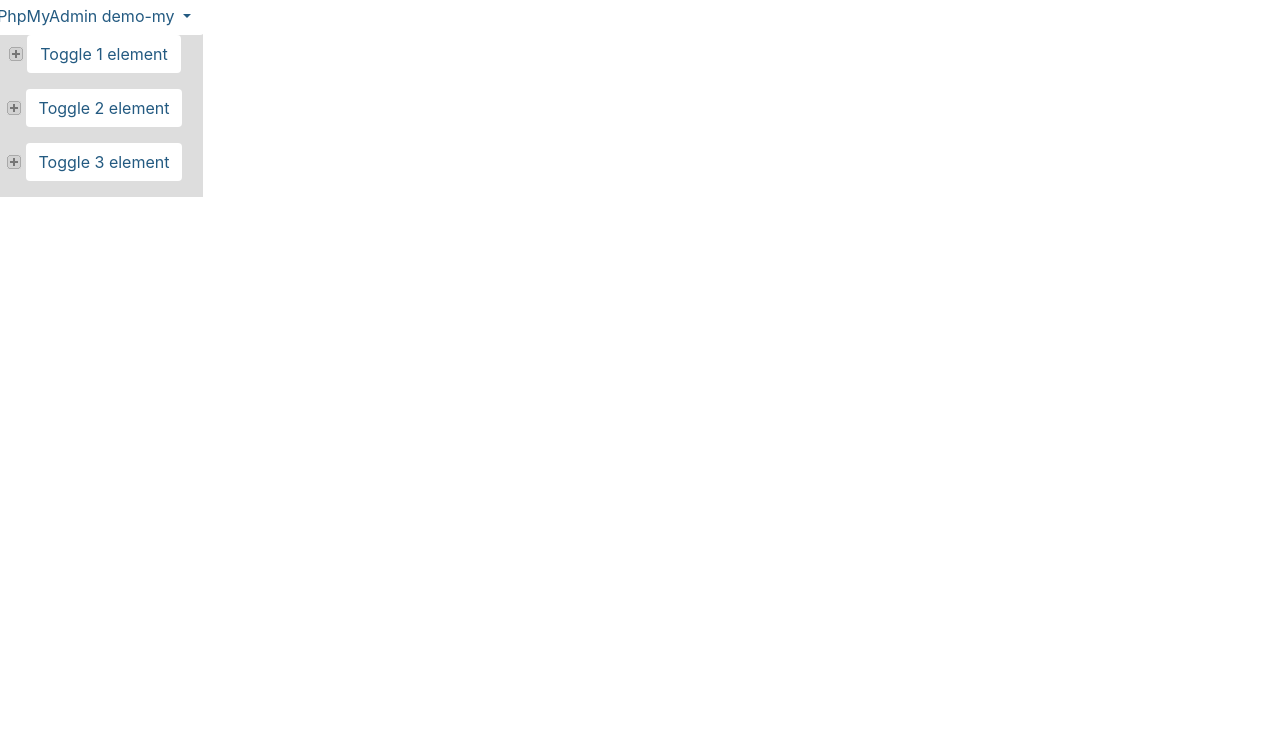
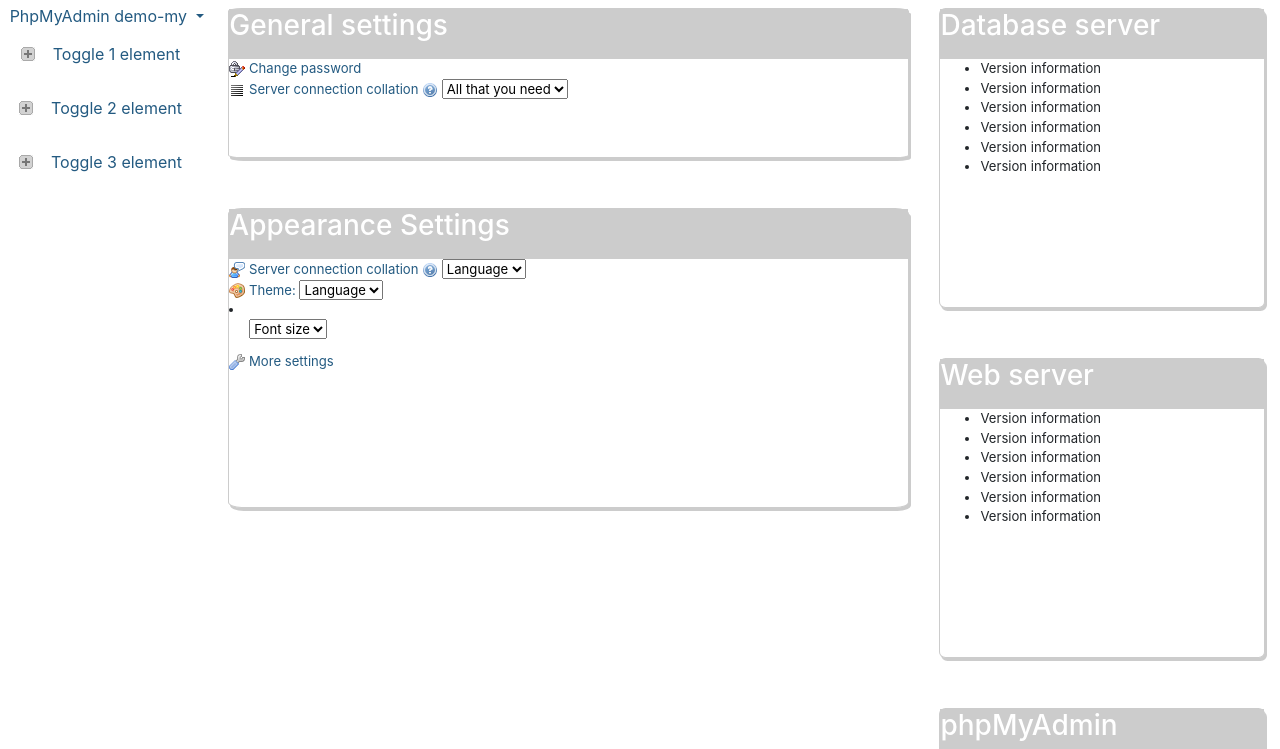
Before and after one commit to hyanhyan/PhpMyadminproject, a plain HTML site: page index.html in a window 1280 px wide. Shown: the part 85-834 px from the top of the page. Before the commit the page ends 800 px from the top, so only its background shows below. Drawn offline with nearby package versions, Linux system fonts and the light colour scheme.

Commit message:
more changes

```diff
--- a/index.html
+++ b/index.html
@@ -9,7 +9,7 @@
     <link rel="stylesheet" href="style.css">
 </head>
 <body>
-<div class="container-fluld">
+<div class="container-fluid">
 <div class="row">
 <div class="col-lg-2 px-0">
     <div class="d-flex flex-column align-items-center #ddd">
@@ -43,6 +43,7 @@
                 <div class="collapse multi-collapse inner" id="multiCollapseExample1">
                     <p>
                         <img src="img/b_plus.png" class="12" data-toggle="collapse" href="#multiCollapseExample11" aria-expanded="true" aria-controls="multiCollapseExample11" alt="" width="16px" height="16px">
+                        <img src="img/s_db.png">
                         <a class="btn btn" data-toggle="collapse" href="#multiCollapseExample11" role="button"
                           aria-expanded="true" aria-controls="multiCollapseExample1.1">Toggle 1.1 element</a></p>
                     <div class="row">
@@ -107,7 +108,7 @@
         </div>
     </div>
 </div>
-    <div class="col-lg-10 px-0">
+    <div class="col-lg-10">
         <div class="d-flex flex-row">
             <nav class="w-100">
             <ul class="nav-menu">
@@ -142,9 +143,127 @@
             </ul>
         </nav>
         </div>
+        <div class="row">
+            <div class="col-8">
+             <div class="general">
+                 <div class="gen1">
+                     <div class="child">
+                         <h3>General settings</h3>
+                     </div>
+                     <img src="img/s_passwd.png"  alt="" width="16px" height="16px">
+                         <a href="#">Change password</a>
+                     <br>
+                     <img src="img/s_asci.png"  alt="" width="16px" height="16px">
+                     <a href="#">Server connection collation</a>
+                     <img src="img/b_docs.png"  alt="" width="16px" height="16px">
+                     <select>
+                         <option>
+                             All that you need
+                         </option>
+                         <option>
+                             All
+                         </option>
+                     </select>
+                 </div>
+                     <div class="gen2">
+                         <div class="child">
+                        <h3>Appearance Settings</h3>
+                     </div>
+                         <img src="img/s_lang.png"  alt="" width="16px" height="16px">
+                         <a href="#">Server connection collation</a>
+                         <img src="img/b_docs.png"  alt="" width="16px" height="16px">
+                         <select>
+                             <option>
+                                 Language
+                             </option>
+                             <option>
+                                 English
+                             </option>
+                             <option>
+                                 Russian
+                             </option>
+                         </select>
+                         <br>
+                         <img src="img/s_theme.png" alt="" width="16px" height="16px">
+                         <a href="#">Theme:</a>
+                         <select>
+                             <option>
+                                 Language
+                             </option>
+                             <option>
+                                 English
+                             </option>
+                             <option>
+                                 Russian
+                             </option>
+                         </select>
+                         <br>
+                             <li></li>
+                             <select class="bbb">
+                                 <option>
+                                     Font size
+                                 </option>
+                                 <option>
+                                     All
+                                 </option>
+                             </select>
+                         <br>
+                         <img src="img/b_tblops.png" alt="" width="16px" height="16px">
+                         <a href="#">More settings</a>
+
+
+                 </div>
+             </div>
+            </div>
+            <div class="col-4">
+                <div class="general">
+                        <div class="gen2">
+                            <div class="child">
+                                <h3>Database server</h3>
+                            </div>
+                            <ul>
+                                <li>Version information</li>
+                                <li>Version information</li>
+                                <li>Version information</li>
+                                <li>Version information</li>
+                                <li>Version information</li>
+                                <li>Version information</li>
+                            </ul>
+                    </div>
+                        <div class="gen2">
+                            <div class="child">
+                                <h3>Web server</h3>
+                            </div>
+                            <ul>
+                                <li>Version information</li>
+                                <li>Version information</li>
+                                <li>Version information</li>
+                                <li>Version information</li>
+                                <li>Version information</li>
+                                <li>Version information</li>
+
+                            </ul>
+                    </div>
+                        <div class="gen2">
+                            <div class="child">
+                                <h3>phpMyAdmin</h3>
+                            </div>
+                            <ul>
+                                <li>Version information</li>
+                                <li>Version information</li>
+                                <li>Version information</li>
+                                <li>Version information</li>
+                                <li>Version information</li>
+                                <li>Version information</li>
+
+                            </ul>
+                    </div>
+                </div>
         </div>
         </div>
-        </div>
+
+</div>
+</div>
 <script src="index.js"></script>
 <script src="https://code.jquery.com/jquery-3.3.1.slim.min.js" integrity="sha384-q8i/X+965DzO0rT7abK41JStQIAqVgRVzpbzo5smXKp4YfRvH+8abtTE1Pi6jizo" crossorigin="anonymous"></script>
 <script src="https://cdnjs.cloudflare.com/ajax/libs/popper.js/1.14.7/umd/popper.min.js" integrity="sha384-UO2eT0CpHqdSJQ6hJty5KVphtPhzWj9WO1clHTMGa3JDZwrnQq4sF86dIHNDz0W1" crossorigin="anonymous"></script>
--- a/style.css
+++ b/style.css
@@ -3,6 +3,9 @@ body {
     padding:0;
     font-size: 0.82rem;
     font-weight: 400;
+}
+h1,h2,h3,h4,h5,h6 {
+    color:#fff;
 }
 .img-fluid {
     max-width:50%;
@@ -14,9 +17,6 @@ body {
 .drop-text {
     font-size:14px;
     text-align: center;
-}
-.d-flex {
-    background-color: #ddd;
 }
 .nav-menu {
     display:flex;
@@ -65,3 +65,38 @@ a:link,a:visited,a:active {
     cursor: pointer;
     outline: none;
 }
+.general {
+    width:100%;
+    display:flex;
+    flex-direction: column;
+}
+.gen1 {
+    width:100%;
+    height:150px;
+    margin-top:50px;
+    border:1px solid #ccc;
+    background:#ffffff;
+    box-shadow: 2px 3px #cccccc;
+    border-radius: 2%;
+}
+.child {
+    margin: 0;
+    width:100%;
+    height:50px;
+    background:#cccccc;
+}
+.gen2 {
+    width:100%;
+    height:300px;
+    background: #ffffff;
+    margin-top:50px;
+    border:1px solid #ccc;
+    box-shadow: 2px 3px #cccccc;
+    border-radius: 2%;
+}
+
+.bbb {
+    margin-top:-60px;
+    margin-bottom: 13px;
+    margin-left:20px;
+}
```
Also changed, not shown: img/b_docs.png (added), img/s_asci.png (added), img/s_lang.png (added), img/s_passwd.png (added), img/s_tbl.png (added), img/s_theme.png (added).
